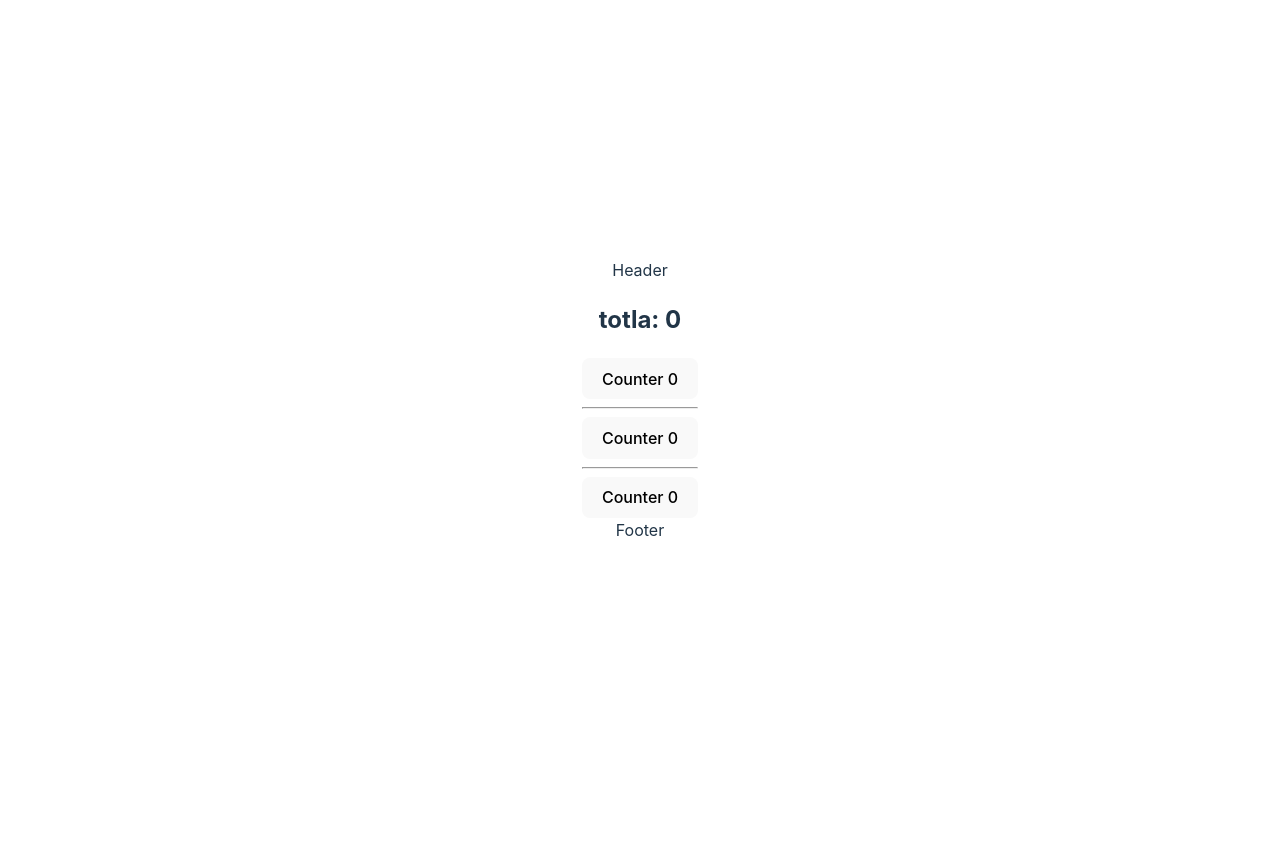
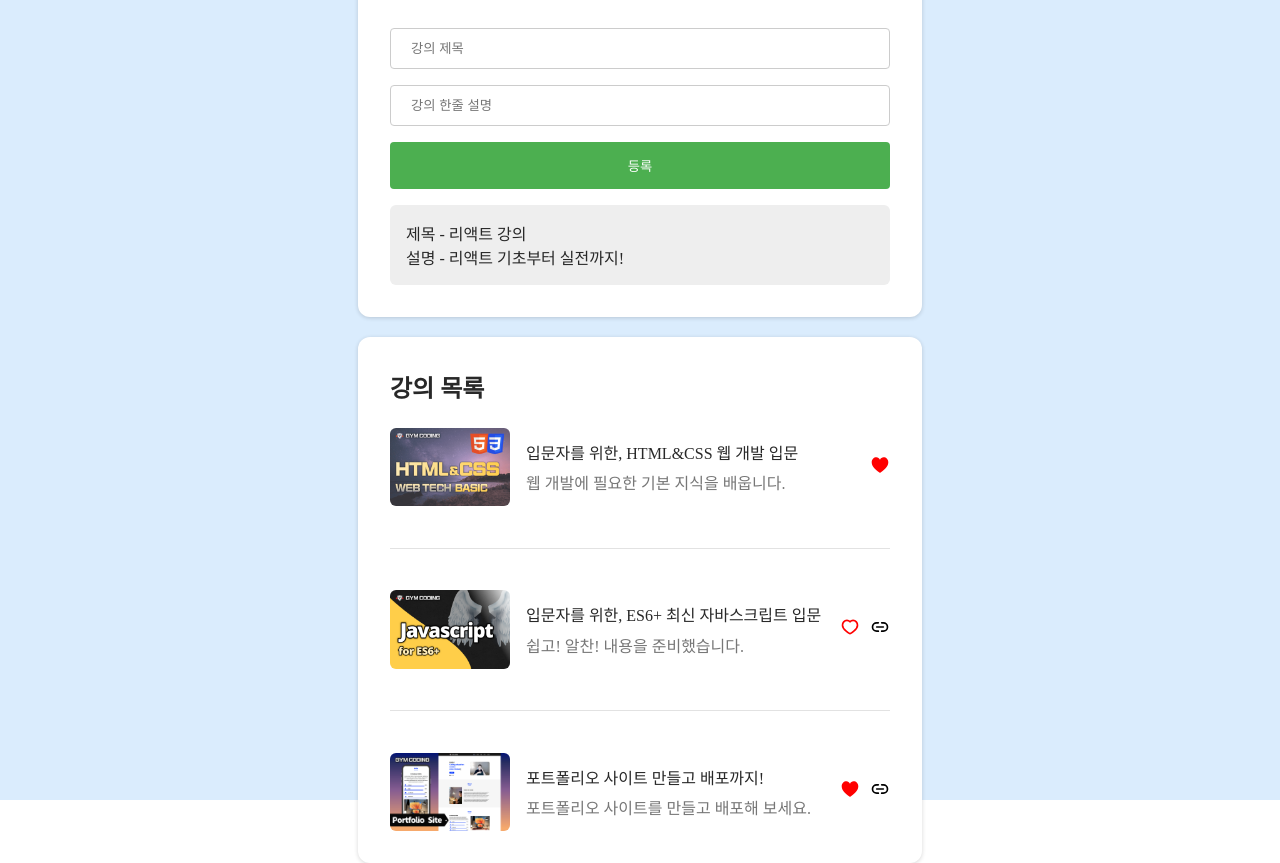
Before and after one commit to sanggusseu/learn-react, a React (Vite) app: page / in a window 1280 px wide. Before the commit the page ends 800 px from the top, so only its background shows below. Built offline with nearby package versions, Linux system fonts and the light colour scheme.

Commit message:
객체 업데이트 하기

```diff
--- a/src/components/course/CourseForm.jsx
+++ b/src/components/course/CourseForm.jsx
@@ -1,8 +1,18 @@
+import { useState } from 'react';
 import Card from '../Card';
 
 export default function CourseForm() {
+  const [form, setForm] = useState({
+    title: '리액트 강의',
+    description: '리액트 기초부터 실전까지!',
+  });
+
   const handleSubmit = e => {
     e.preventDefault();
+  };
+
+  const handleChange = e => {
+    setForm({ ...form, [e.target.name]: e.target.value });
   };
   return (
     <Card title='강의 등록'>
@@ -10,10 +20,33 @@ export default function CourseForm() {
         onSubmit={handleSubmit}
         style={{ display: 'flex', flexDirection: 'column', gap: '1rem' }}
       >
-        <input type='text' placeholder='강의 제목' />
-        <input type='text' placeholder='강의 한줄 설명' />
+        <input
+          onChange={handleChange}
+          name='title'
+          type='text'
+          placeholder='강의 제목'
+        />
+        <input
+          onChange={handleChange}
+          name='description'
+          type='text'
+          placeholder='강의 한줄 설명'
+        />
         <input type='submit' value='등록' />
       </form>
+      {(form.title || form.description) && (
+        <div
+          style={{
+            marginTop: '16px',
+            padding: '16px',
+            backgroundColor: '#eee',
+            borderRadius: '6px',
+          }}
+        >
+          {form.title && <p>제목 - {form.title}</p>}
+          {form.description && <p>설명 - {form.description}</p>}
+        </div>
+      )}
     </Card>
   );
 }
--- a/src/main.jsx
+++ b/src/main.jsx
@@ -1,6 +1,6 @@
 import React from 'react';
 import ReactDOM from 'react-dom/client';
-import App from './AppCounter.jsx';
+import App from './AppCourse.jsx';
 // import AppCounter from './AppCounter.jsx';
 import './index.css';
 
```
Also changed, not shown: src/AppMovingDot.jsx (added, +36 -0 lines).
